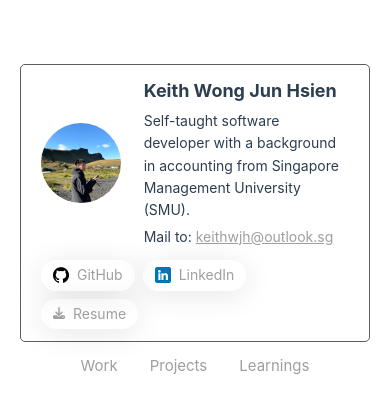
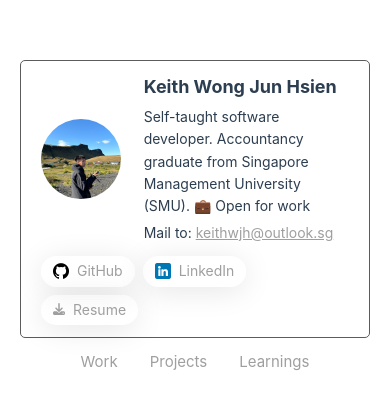
Before and after one commit to keithwongg/profile, a Vue app: page / in a window 390 px wide. Shown: the part 171-584 px from the top of the page. Built offline with nearby package versions, Linux system fonts and the light colour scheme.

Commit message:
minor styling changes

```diff
--- a/src/assets/main.css
+++ b/src/assets/main.css
@@ -41,14 +41,17 @@ a:hover {
 } */
 
 .container {
-  margin: 32px;
+  margin: 32px auto;
+  width: 50vw;
 }
 
 @media (max-width: 600px) {
   .container {
     margin-top: 32px;
+    margin-bottom: 40px;
     margin-left: 12px;
     margin-right: 12px;
+    width: auto;
   }
 }
 
@@ -64,3 +67,9 @@ a:hover {
     padding: 0 2rem;
   }
 } */
+
+h1,
+h2,
+h3 {
+  font-weight: bold;
+}
--- a/src/components/ProfileCard.vue
+++ b/src/components/ProfileCard.vue
@@ -9,8 +9,8 @@ import faDownload from './icon/faDownload.vue';
         </div>
         <div class="name-container div2">
             <h1>Keith Wong Jun Hsien</h1>
-            <span>Self-taught software developer with a background in accounting from Singapore Management University
-                (SMU).</span>
+            <span>Self-taught software developer. Accountancy graduate from Singapore Management University
+                (SMU). 💼 Open for work</span>
             <span>Mail to: <a class="underline" href="mailto:keithwjh@outlook.sg">keithwjh@outlook.sg </a></span>
         </div>
         <div class="social-links div3">
--- a/src/router/index.js
+++ b/src/router/index.js
@@ -39,7 +39,10 @@ const router = createRouter({
       children: [{
         path: ':name',
         name: 'article',
-        component: ArticleView
+        component: ArticleView,
+        meta: {
+          showNav: false
+        }
       }]
     }
   ],
```
